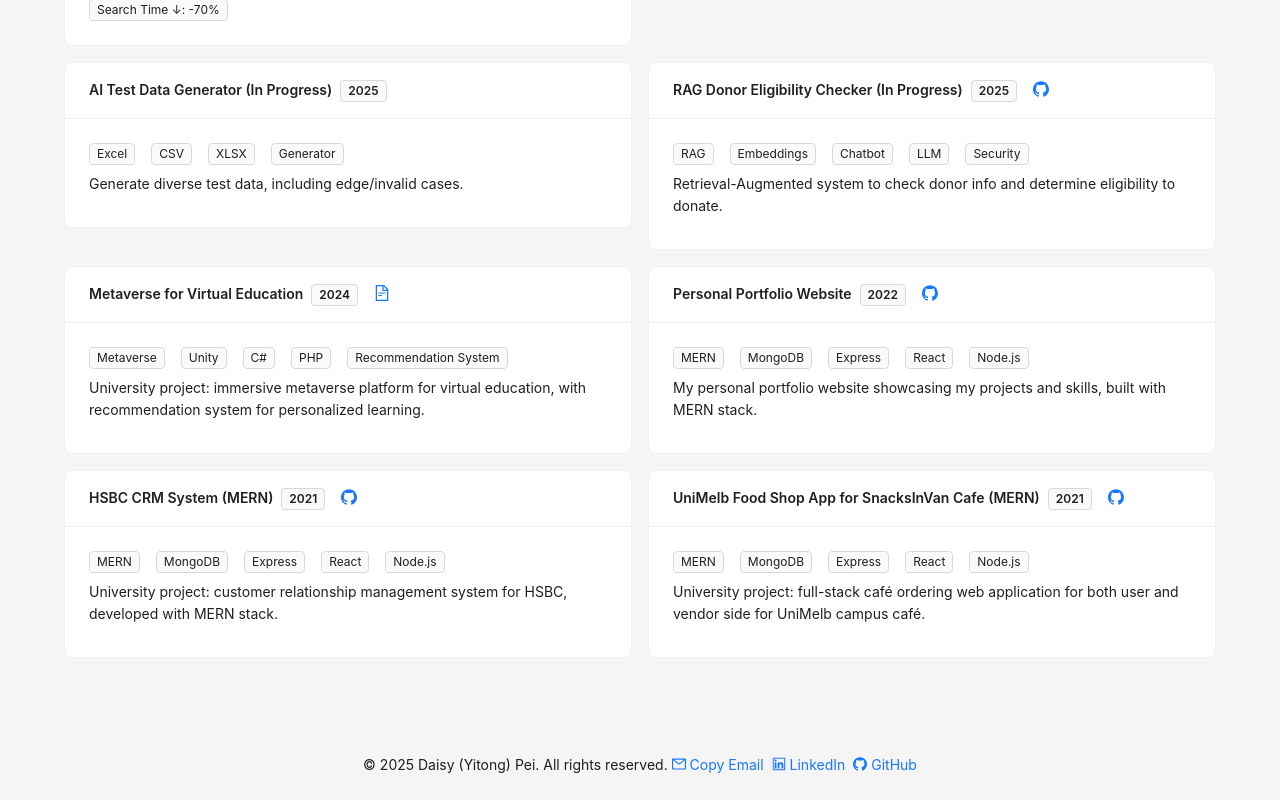
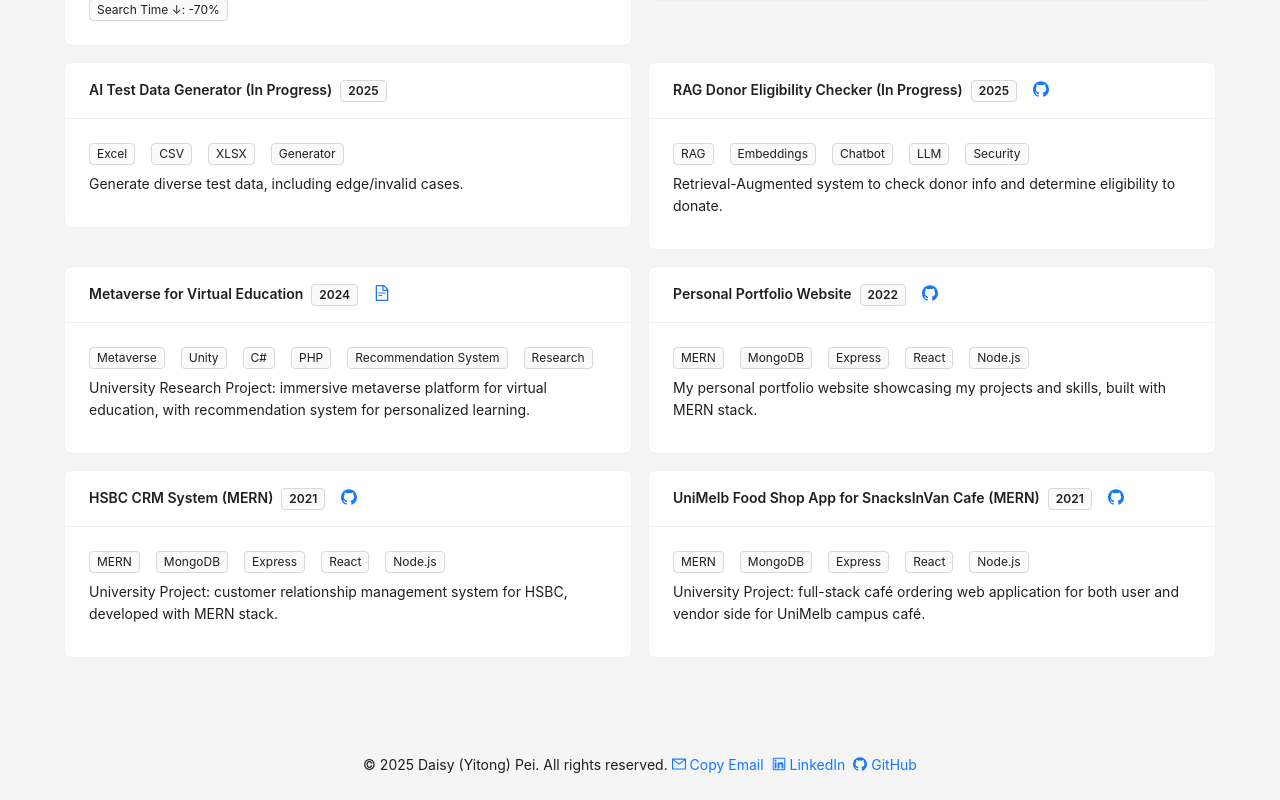
Before and after one commit to 1tongp/Personal-Website, a Next.js app: page /projects in a window 1280 px wide. Shown: the part 406-1206 px from the top of the page. Built offline with nearby package versions, Linux system fonts and the light colour scheme.

Commit message:
minor changes on UI

```diff
--- a/app/experience/page.tsx
+++ b/app/experience/page.tsx
@@ -96,13 +96,13 @@ const EDUCATION: Edu[] = [
   },
   {
     school: 'University of Melbourne',
-    degree: 'BSc in Computing and Software Systems (First Class Honours, WAM 83.6)',
+    degree: 'BSc in Computing and Software Systems',
     start: 'Mar 2020',
     end: 'Jul 2022',
     location: 'Melbourne',
     notes: [
       'Relevant Coursework: Software Engineering, Data Structures and Algorithms, Database Systems, Web Development',
-      'WAM: 83.6/100',
+      'WAM: 83.6/100 (First Class Honours)',
       'Awarded Melbourne International Scholarship for outstanding academic performance and Melbourne Leadership Awards for contribution to the university community.',
       'Transcript: [View here](https://www.myequals.net/sharelink/5d257d95-936b-48c4-bcfd-a76a9d1c7340/36e58e30-8ea9-44b6-9d97-9a2358dab92d)',
     ]
--- a/app/page.tsx
+++ b/app/page.tsx
@@ -46,7 +46,7 @@ export default function Page() {
               Hi, I’m Daisy (Yitong) Pei 👋
             </Typography.Title>
             <Typography.Paragraph style={{fontSize: 18, marginBottom: 8}}>
-              AI Engineer | Software Engineer | Automation Test Analyst
+              AI Enthusiastic | Software Engineer | Automation Test Analyst <br />
               I build AI-powered applications and GenAI features, integrating automation testing to deliver reliable, production-ready solutions.
             </Typography.Paragraph>
 
--- a/components/ProjectCard.tsx
+++ b/components/ProjectCard.tsx
@@ -1,13 +1,14 @@
 'use client';
-import {Card, Tag, Space, Typography} from 'antd';
-import type {Project} from '@/data/projects';
+import { Card, Tag, Space, Typography } from 'antd';
+import type { Project } from '@/data/projects';
 import { GithubOutlined, LinkOutlined, FileTextOutlined } from '@ant-design/icons';
 
-export default function ProjectCard({p}:{p:Project}){
+export default function ProjectCard({ p }: { p: Project }) {
   return (
     <Card
       id={p.id}
       title={
+        <div style={{ overflowX: 'auto', whiteSpace: 'nowrap' }}>
           <Space>
             <Typography.Text strong>{p.title}</Typography.Text>
             <Tag>{p.year}</Tag>
@@ -27,15 +28,16 @@ export default function ProjectCard({p}:{p:Project}){
               </a>
             )}
           </Space>
+        </div>
       }
     >
-      <Space wrap size={[8,8]} style={{marginBottom:8}}>
-        {p.tags.map(t=> <Tag key={t}>{t}</Tag>)}
+      <Space wrap size={[8, 8]} style={{ marginBottom: 8 }}>
+        {p.tags.map(t => <Tag key={t}>{t}</Tag>)}
       </Space>
-      <div style={{marginBottom:8}}>{p.summary}</div>
+      <div style={{ marginBottom: 8 }}>{p.summary}</div>
       {p.metrics && (
         <Space>
-          {p.metrics.map(m=> (
+          {p.metrics.map(m => (
             <Tag key={m.label}>{m.label}: {m.value}</Tag>
           ))}
         </Space>
--- a/components/SearchDrawer.tsx
+++ b/components/SearchDrawer.tsx
@@ -15,7 +15,8 @@ export default function SearchDrawer({open, onClose}:{open:boolean; onClose:()=>
       <List
         dataSource={results}
         renderItem={(p)=> (
-          <List.Item actions={[<Link key="v" href={`/projects#${p.id}`}>View</Link>] }>
+          // <List.Item actions={[<Link key="v" href={`/projects#${p.id}`}>View</Link>] }>
+          <List.Item>
             <List.Item.Meta title={p.title} description={p.summary} />
             <div>{p.tags.map(t=> <Tag key={t}>{t}</Tag>)}</div>
           </List.Item>
--- a/data/projects.ts
+++ b/data/projects.ts
@@ -56,8 +56,8 @@ export const projects = [
     title: 'Metaverse for Virtual Education',
     year: 2024,
     role: 'AI',
-    tags: ['Metaverse', 'Unity', 'C#', 'PHP', 'Recommendation System'],
-    summary: 'University project: immersive metaverse platform for virtual education, with recommendation system for personalized learning.',
+    tags: ['Metaverse', 'Unity', 'C#', 'PHP', 'Recommendation System', 'Research'],
+    summary: 'University Research Project: immersive metaverse platform for virtual education, with recommendation system for personalized learning.',
     paper: 'Yitong(Daisy)Pei_Metaverse_for_Virtual_Education.pdf'
   },
   {
@@ -75,7 +75,7 @@ export const projects = [
     year: 2021,
     role: 'SWE',
     tags: ['MERN', 'MongoDB', 'Express', 'React', 'Node.js'],
-    summary: 'University project: customer relationship management system for HSBC, developed with MERN stack.',
+    summary: 'University Project: customer relationship management system for HSBC, developed with MERN stack.',
     github: 'https://github.com/1tongp/CRM-RoomOfRequirements'
   },
   {
@@ -84,7 +84,7 @@ export const projects = [
     year: 2021,
     role: 'SWE',
     tags: ['MERN', 'MongoDB', 'Express', 'React', 'Node.js'],
-    summary: 'University project: full-stack café ordering web application for both user and vendor side for UniMelb campus café.',
+    summary: 'University Project: full-stack café ordering web application for both user and vendor side for UniMelb campus café.',
     github: 'https://github.com/1tongp/SnacksInVan-KeepItSimple'
   },
 ];
```
Lines whose indentation alone changed are shown as unchanged.
